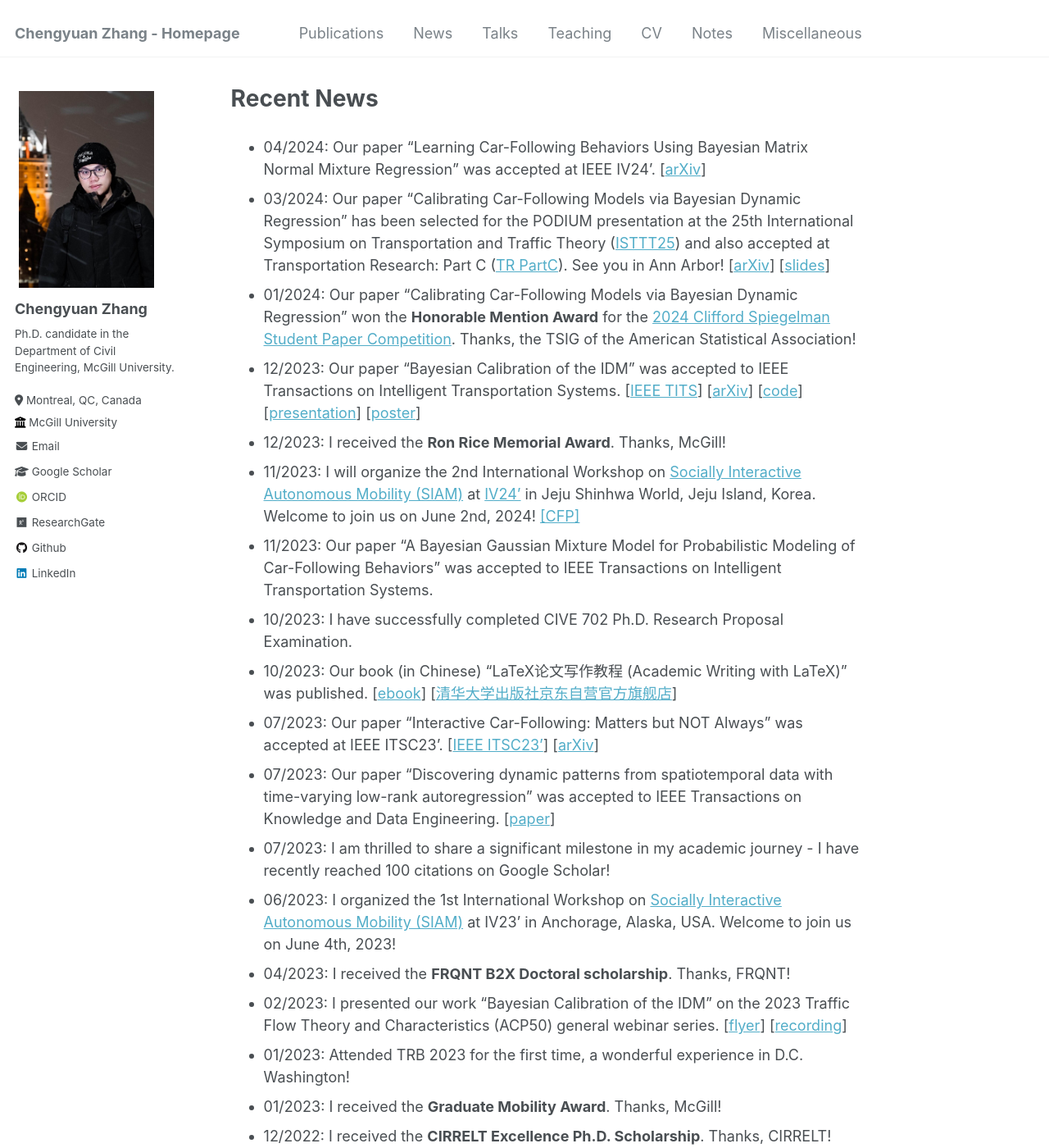
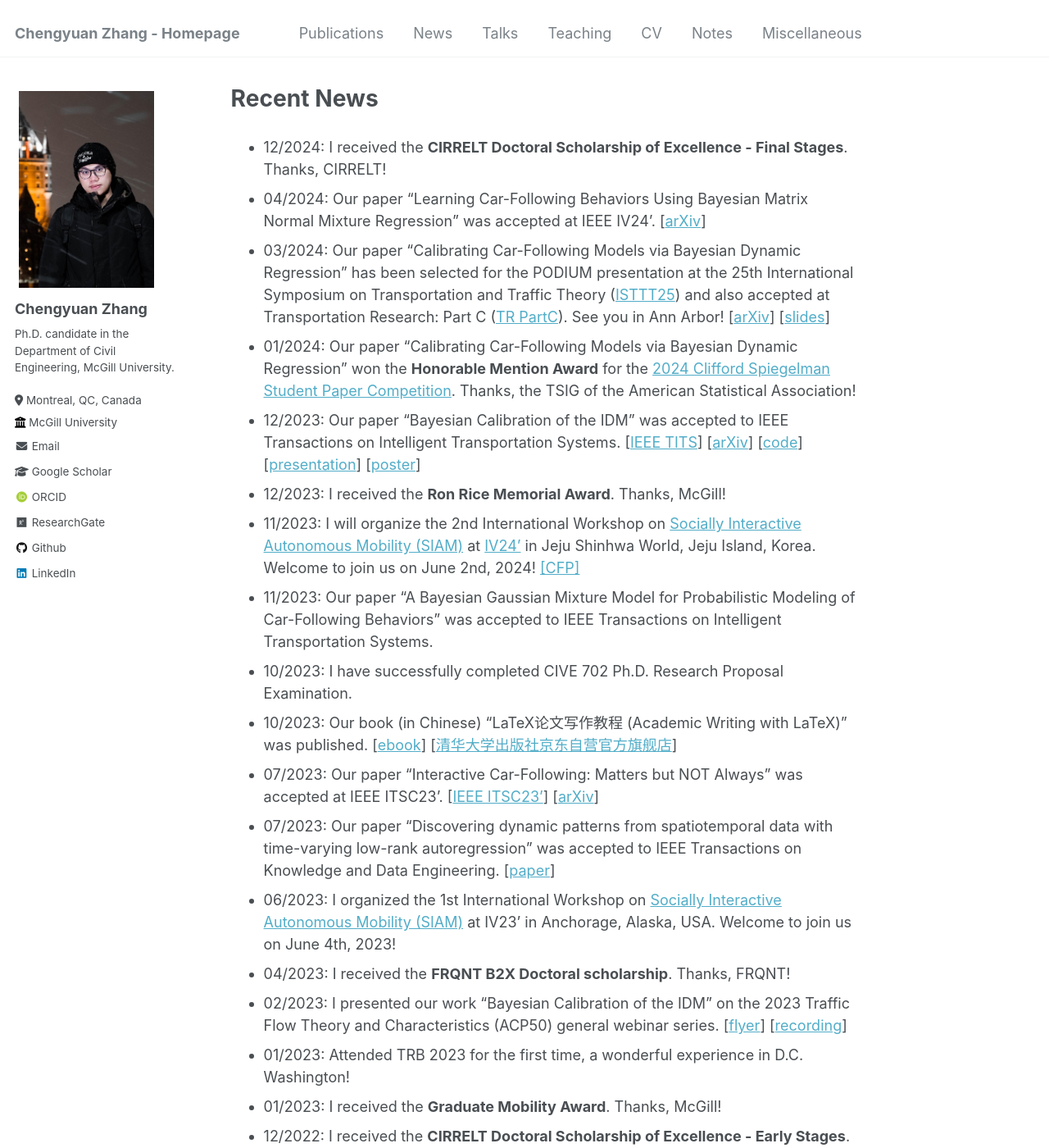
Before and after one commit to Chengyuan-Zhang/chengyuan-zhang.github.io, a Jekyll site: the page built from _pages/news.md, in a window 1280 px wide and 1400 px high. Shown: the whole window at 82% size. Built offline with Jekyll 4.4.1, drawn with Linux system fonts in a browser that asks for light colours; some web fonts are replaced; comment, search, counter and statistics services are not loaded.

Commit message:
update news

```diff
--- a/_pages/news.md
+++ b/_pages/news.md
@@ -5,6 +5,7 @@ permalink: /news/
 author_profile: true
 ---
 
+* 12/2024: I received the **CIRRELT Doctoral Scholarship of Excellence - Final Stages**. Thanks, CIRRELT!
 * 04/2024: Our paper "Learning Car-Following Behaviors Using Bayesian Matrix Normal Mixture Regression" was accepted at
   IEEE IV24'. [[arXiv](https://arxiv.org/pdf/2404.16023)]
 * 03/2024: Our paper "Calibrating Car-Following Models via Bayesian Dynamic Regression" has been selected for the PODIUM
@@ -34,8 +35,6 @@ author_profile: true
 * 07/2023: Our paper "Discovering dynamic patterns from spatiotemporal data with time-varying low-rank autoregression"
   was accepted to IEEE Transactions on Knowledge and Data
   Engineering. [[paper](https://ieeexplore.ieee.org/document/10177995)]
-* 07/2023: I am thrilled to share a significant milestone in my academic journey - I have recently reached 100 citations
-  on Google Scholar!
 * 06/2023: I organized the 1st International Workshop
   on [Socially Interactive Autonomous Mobility (SIAM)](https://interactive-driving.github.io/SIAM-IV23/) at IV23' in
   Anchorage, Alaska, USA. Welcome to join us on June 4th, 2023!
@@ -45,7 +44,7 @@ author_profile: true
   series. [[flyer](../_talks/230217_Chengyuan_Zhang_Flyer.pdf)] [[recording](https://youtu.be/GIqcL6I7MsU)]
 * 01/2023: Attended TRB 2023 for the first time, a wonderful experience in D.C. Washington!
 * 01/2023: I received the **Graduate Mobility Award**. Thanks, McGill!
-* 12/2022: I received the **CIRRELT Excellence Ph.D. Scholarship**. Thanks, CIRRELT!
+* 12/2022: I received the **CIRRELT Doctoral Scholarship of Excellence - Early Stages**. Thanks, CIRRELT!
 * 11/2022: Our review paper
   on [Social Interactions for Autonomous Driving](https://www.nowpublishers.com/article/Details/ROB-078) was accepted to
   Foundations and Trends® in Robotics.
```
Also changed, not shown: other parts of _pages/news.md (+2 -0 lines), _pages/about.md (+1 -1 lines), _pages/cv.md (+1 -0 lines), _posts/2024-12-20-Bayesian-CFM.md (added).
